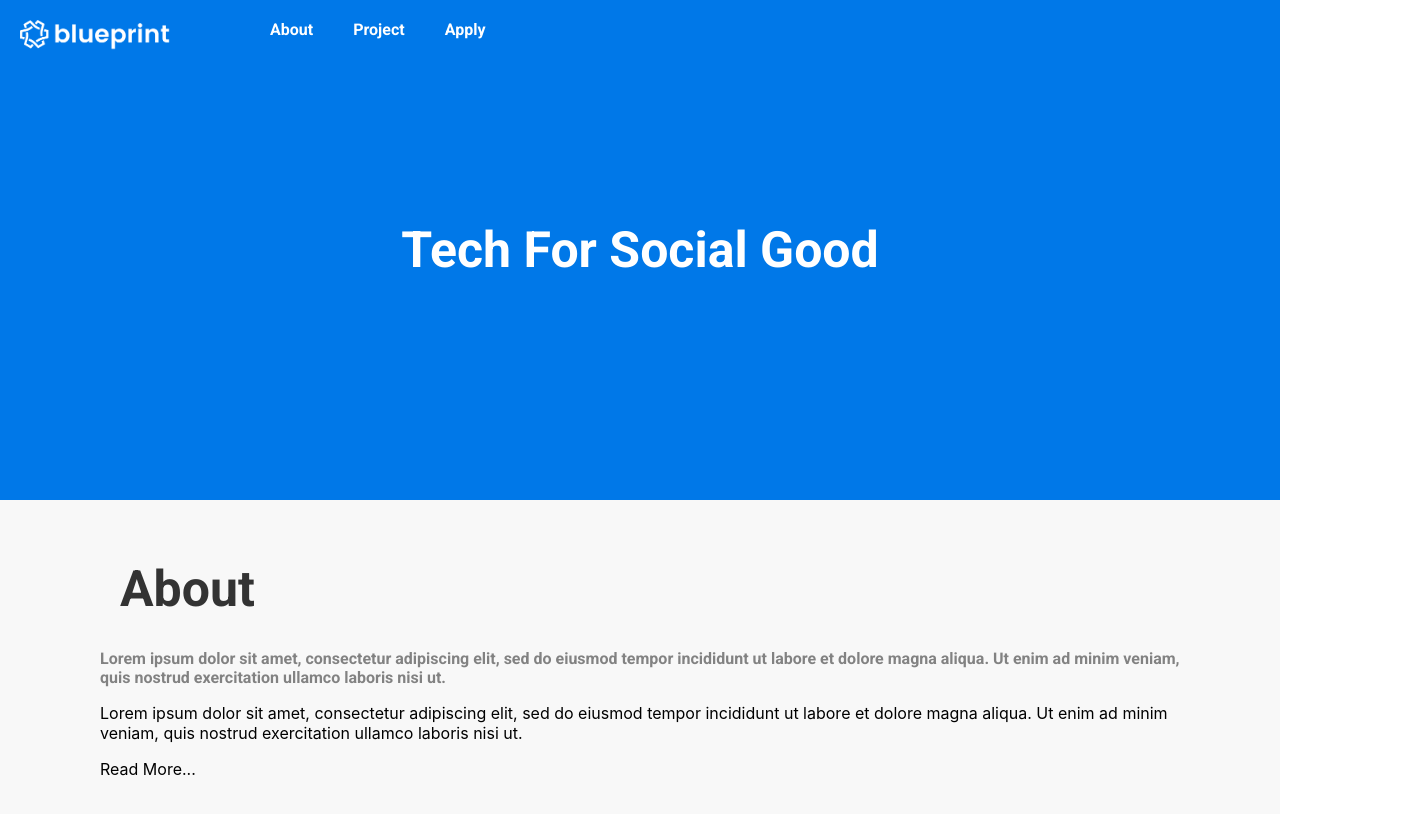
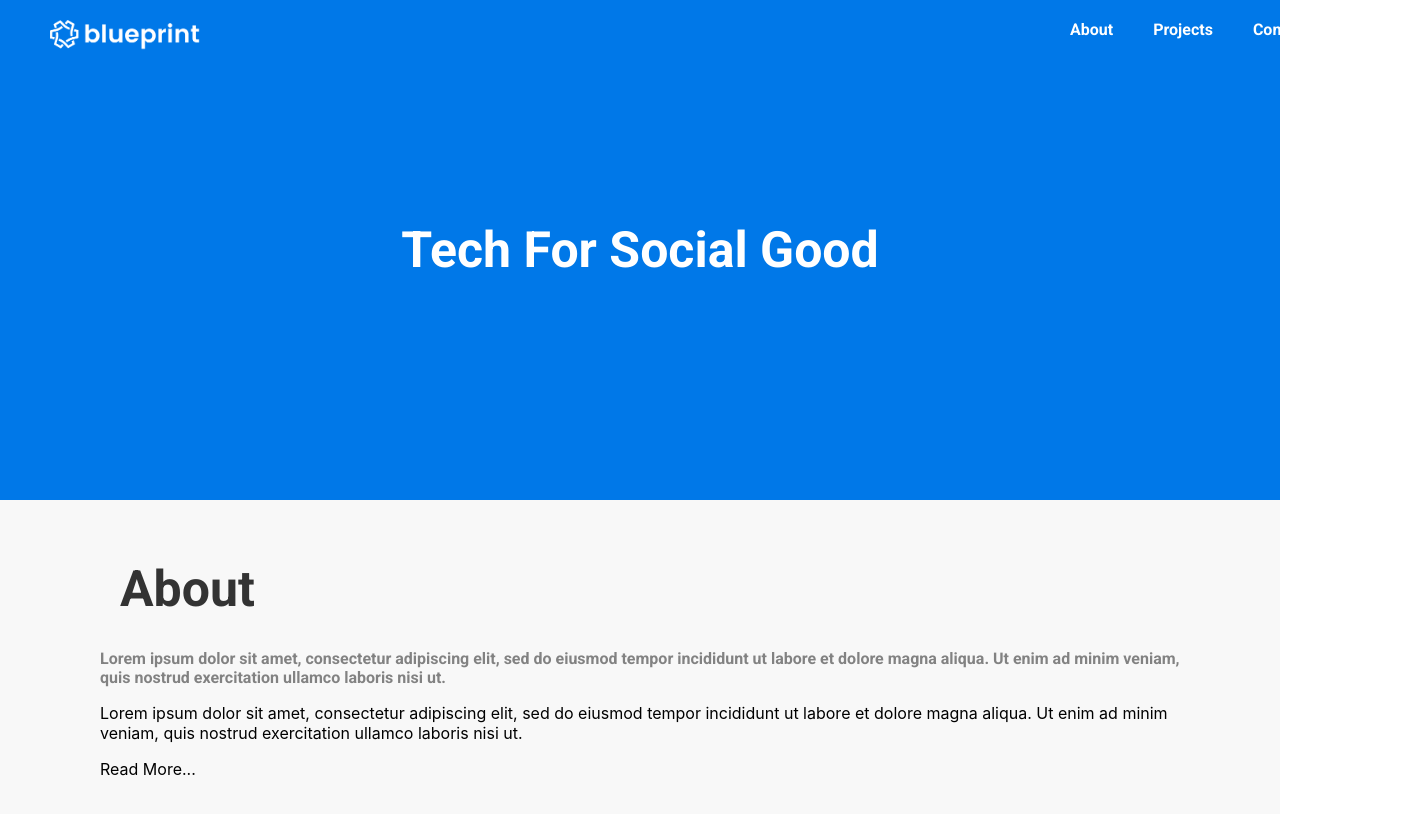
Before and after one commit to blueprintatuci/blueprintatuci.github.io, a React (Create React App) app in the folder website/: page / in a window 1280 px wide. Shown: the top 814 px of the page, 1410 px wide, since content can reach past the window. Built offline with nearby package versions, Linux system fonts and the light colour scheme.

Commit message:
Repositioned navigation, added Contact navigation

```diff
--- a/website/src/components/Home/Navbar.css
+++ b/website/src/components/Home/Navbar.css
@@ -10,14 +10,14 @@
   width: 150px;
   height: 100%;
   position: relative;
-  left: 20px;
+  left: 50px;
   top: 20px;
 }
 
 .links {
   display: flex;
   flex-direction: row;
-  margin-left: 100px;
+  margin-left: 900px;
 }
 
 .links p {
--- a/website/src/components/Home/Navbar.js
+++ b/website/src/components/Home/Navbar.js
@@ -15,8 +15,11 @@ export default function Navbar() {
           <p>About</p>
         </Link>
         <Link style={{ textDecoration: 'none' }} to='/project'>
-          <p>Project</p>
+          <p>Projects</p>
         </Link >
+        <Link style={{ textDecoration: 'none' }} to='/'>
+        <p>Contact</p>
+        </Link>
         <Link style={{ textDecoration: 'none' }} to='/'>
         <p>Apply</p>
         </Link>
```
